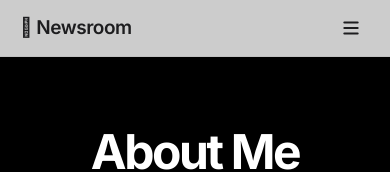
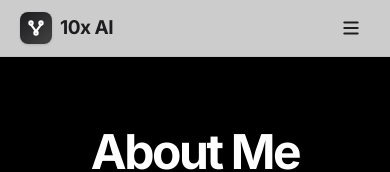
Before and after one commit to hoodini/eng-blog, a Next.js app: page /about in a window 390 px wide. Shown: the top 172 px of the page. Built offline with nearby package versions, Linux system fonts and the light colour scheme.

Commit message:
Updated branding to '10x AI' with new logo placeholder

```diff
--- a/app/page.tsx
+++ b/app/page.tsx
@@ -22,11 +22,13 @@ export default async function Home() {
     <main className="min-h-screen bg-white pt-24 pb-20">
       <div className="container-width">
         {/* Header Title */}
-        <div className="py-8 border-b border-[var(--card-border)] mb-12">
-          <h1 className="headline-large text-[var(--foreground)]">Newsroom</h1>
-          <p className="mt-4 text-xl text-[var(--muted)] max-w-2xl">
-            Insights on AI, automation, and code. Building generative AI solutions for the future.
-          </p>
+        <div className="py-8 border-b border-[var(--card-border)] mb-12 flex flex-col md:flex-row md:items-end justify-between gap-6">
+          <div>
+            <h1 className="headline-large text-[var(--foreground)]">10x AI Newsroom</h1>
+            <p className="mt-4 text-xl text-[var(--muted)] max-w-2xl">
+              Insights on AI, automation, and code. Building generative AI solutions for the future.
+            </p>
+          </div>
         </div>
 
         {/* Featured Section */}
--- a/components/Footer.tsx
+++ b/components/Footer.tsx
@@ -7,7 +7,10 @@ export default function Footer() {
         <div className="flex flex-col md:flex-row justify-between items-start md:items-center gap-8 mb-12">
 
           <div>
-            <h3 className="text-xl font-bold text-[var(--foreground)] mb-2 tracking-tight">YUV.AI</h3>
+            <h3 className="text-xl font-bold text-[var(--foreground)] mb-2 tracking-tight flex items-center gap-2">
+              <span className="w-4 h-4 rounded-full bg-[var(--foreground)]"></span>
+              10x AI
+            </h3>
             <p className="text-[var(--muted)] text-sm max-w-md">
               Engineering the future with AI Agents & Automation.
             </p>
--- a/components/Navigation.tsx
+++ b/components/Navigation.tsx
@@ -32,11 +32,20 @@ export default function Navigation() {
           {/* Logo */}
           <Link
             href="/"
-            className="text-[19px] font-semibold tracking-tight text-[var(--foreground)] hover:opacity-70 transition-opacity z-50"
+            className="flex items-center gap-2 group z-50"
           >
-             Newsroom
-            {/* Using Apple logo for "Newsroom" feel or just Yuval's brand */}
-            <span className="sr-only">Home</span>
+            <div className="w-8 h-8 rounded-[8px] bg-gradient-to-br from-[#1d1d1f] to-[#434344] flex items-center justify-center text-white shadow-sm group-hover:shadow-md transition-all">
+              <svg width="20" height="20" viewBox="0 0 24 24" fill="none" stroke="currentColor" strokeWidth="2.5" strokeLinecap="round" strokeLinejoin="round">
+                <circle cx="12" cy="18" r="2" />
+                <circle cx="6" cy="6" r="2" />
+                <circle cx="18" cy="6" r="2" />
+                <path d="M12 16L6 8" />
+                <path d="M12 16L18 8" />
+              </svg>
+            </div>
+            <span className="text-[19px] font-bold tracking-tight text-[var(--foreground)] group-hover:opacity-70 transition-opacity">
+              10x AI
+            </span>
           </Link>
 
           {/* Desktop Nav */}
```
